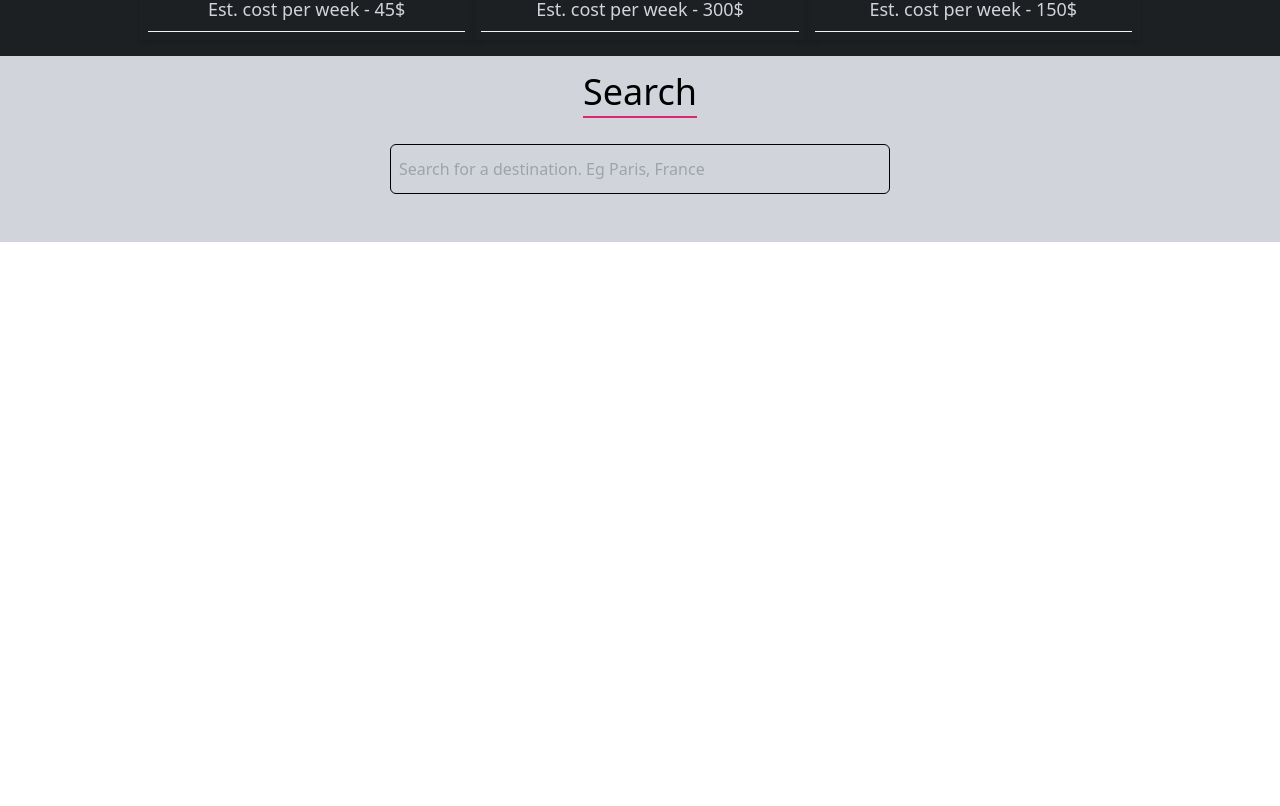
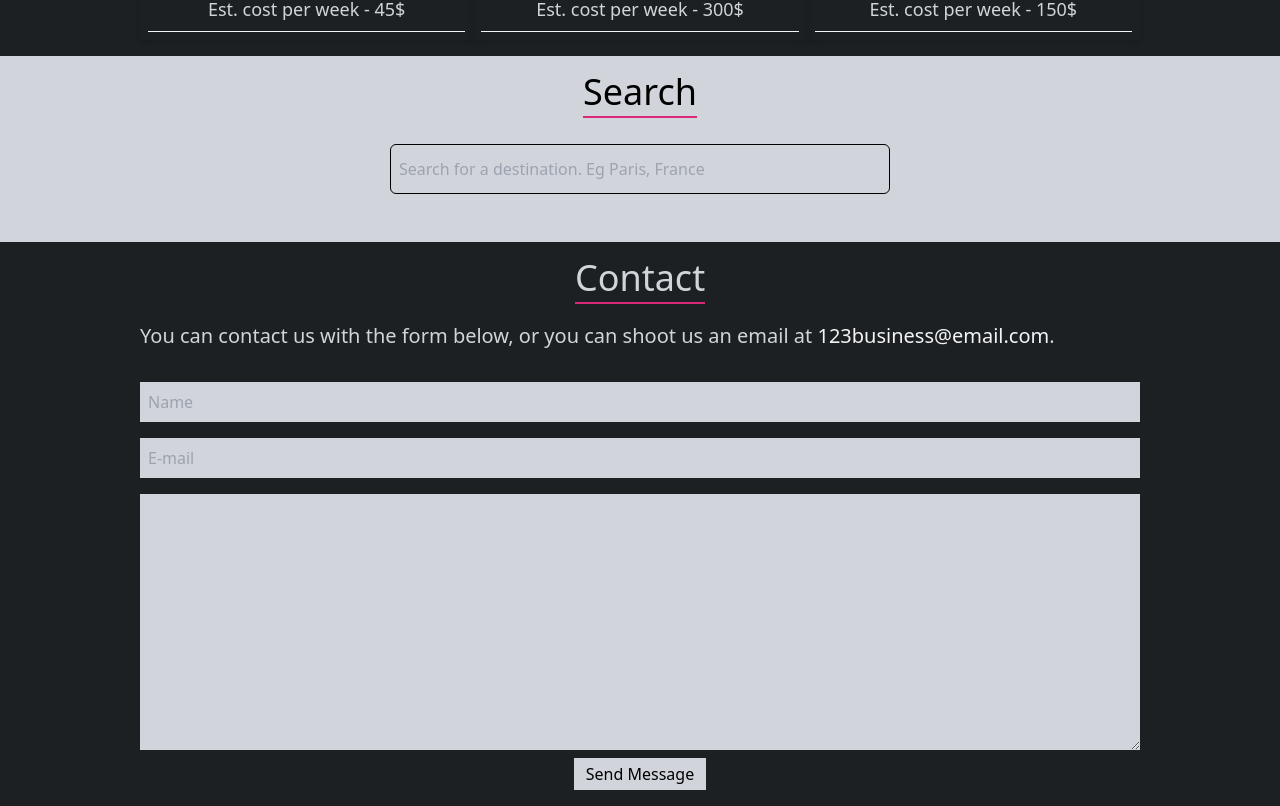
Before and after one commit to MenassieErmias/travel-site-react, a React (Create React App) app: page / in a window 1280 px wide. Shown: the part 1639-2445 px from the top of the page. Before the commit the page ends 1881 px from the top, so only its background shows below. Built offline with nearby package versions, Linux system fonts and the light colour scheme.

Commit message:
contact form done

```diff
--- a/src/App.jsx
+++ b/src/App.jsx
@@ -1,4 +1,5 @@
 import About from "./components/About";
+import Contact from "./components/Contact";
 import Explore from "./components/Explore";
 import Hero from "./components/Hero";
 import Navbar from "./components/Navbar";
@@ -12,6 +13,7 @@ function App() {
       <About />
       <Explore />
       <Search />
+      <Contact />
     </>
   );
 }
--- /dev/null
+++ b/src/components/Contact.jsx
@@ -0,0 +1,24 @@
+
+
+const Contact = () => {
+    return (
+        <div className='bg-[#1d2022] w-full h-max p-4 text-gray-300'>
+            <div className='max-w-[1000px] mx-auto'>
+                <div className="text-center">
+                    <span className="text-4xl border-b-2 border-pink-600">Contact</span>
+                </div>
+                <p className="py-6 font-lg md:text-xl">
+                    You can contact us with the form below, or you can shoot us an email at <a className="text-gray-100" href="email:123business@email.com">123business@email.com</a>.
+                </p>
+                <form className="flex flex-col" action="">
+                    <input className="p-2 font-lg text-black my-2 bg-gray-300" type="text" placeholder="Name" />
+                    <input className="p-2 font-lg text-black my-2 bg-gray-300" type="email" placeholder="E-mail" />
+                    <textarea className="p-2 font-lg text-black my-2 bg-gray-300" name="message" id="message" cols="30" rows="10"></textarea>
+                    <button className="mx-auto bg-gray-300 text-black px-3 py-1" type="submit">Send Message</button>
+                </form>
+            </div>
+        </div>
+    )
+}
+
+export default Contact
--- a/src/components/Search.jsx
+++ b/src/components/Search.jsx
@@ -1,4 +1,3 @@
-
 
 const Search = () => {
     return (
```
